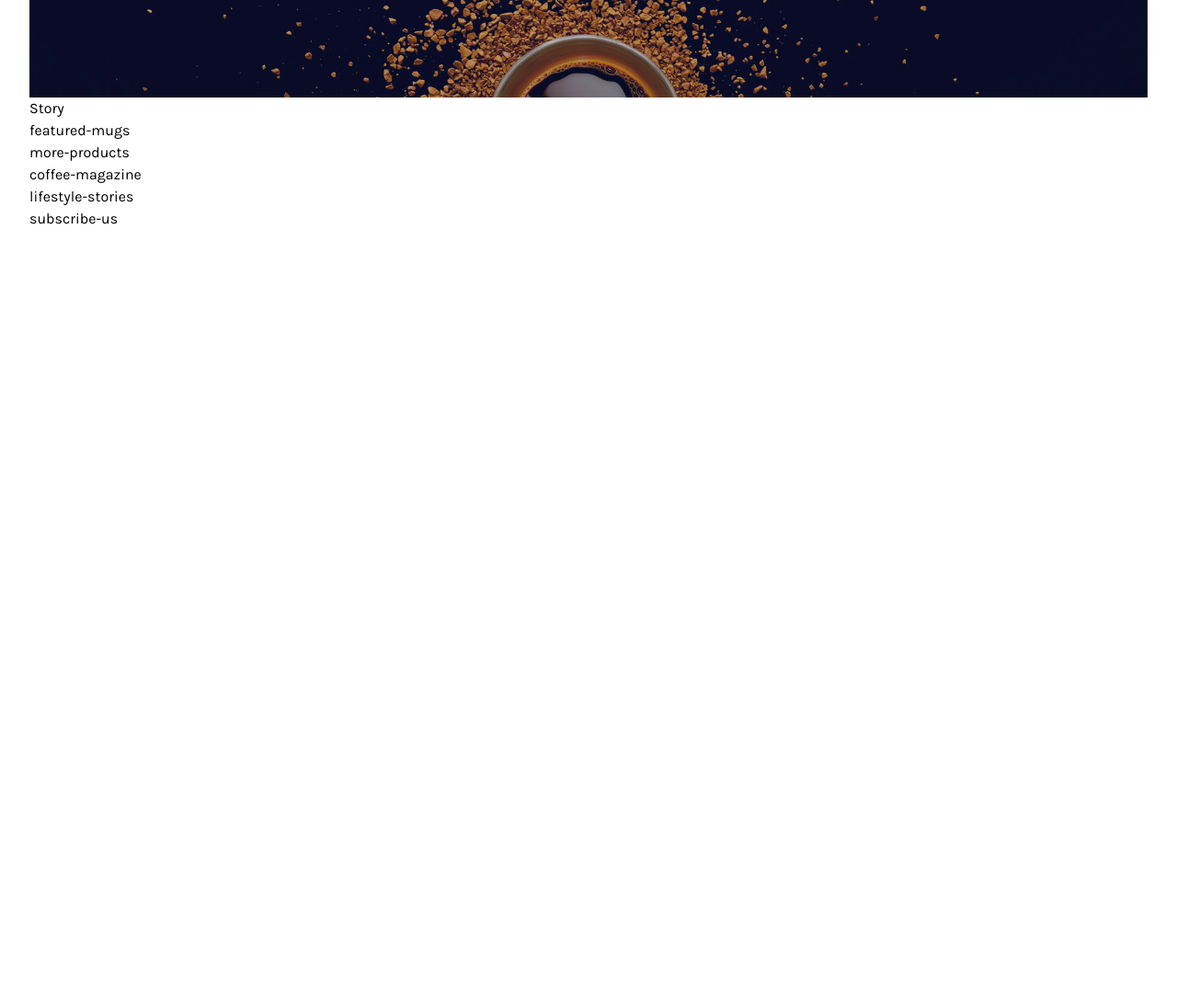
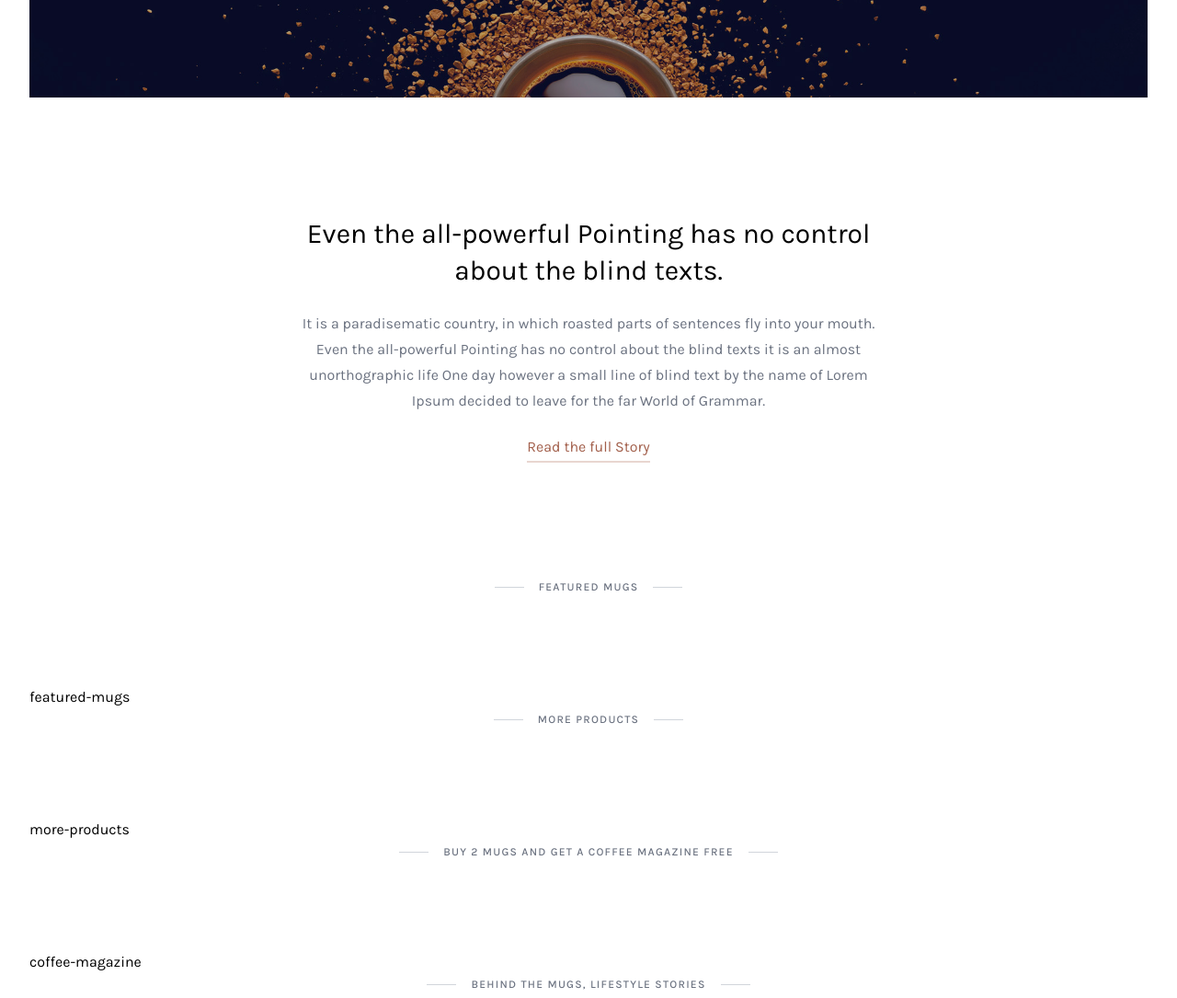
Before and after one commit to ThomasTuyen/tailwindcss-coffee-style, a website: page public/index.html in a window 1280 px wide. Shown: the part 500-1585 px from the top of the page at 92% size. Before the commit the page ends 800 px from the top, so only its background shows below. Drawn offline with Linux system fonts and the light colour scheme.

Commit message:
Add story and subheadline.

```diff
--- a/public/index.html
+++ b/public/index.html
@@ -84,21 +84,52 @@
                 </div> <!--End slider-->
 
                 <div class="story">
-                    Story
+                    <div class="w-full h-full flex justify-center items-center">
+                        <div class="px-4 sm:px-16 md:px-32 lg:px-72 py-32 text-center">
+                            <div class="text-3xl leading-10 mb-6">Even the all-powerful Pointing has no control about the blind texts.</div>
+                            <div class="text-gray-500 leading-7 mb-6">It is a paradisematic country, in which roasted parts of sentences fly into your mouth.<br/>Even the all-powerful Pointing has no control about the blind texts it is an almost unorthographic life One day however a small line of blind text by the name of Lorem Ipsum decided to leave for the far World of Grammar.</div>
+                            <div class="">
+                                <a href="#" class="text-coffee-400 hover:text-coffee-600 relative after:absolute after:-bottom-2 after:left-0 after:bg-coffee-50 hover:after:bg-coffee-200 after:h-0.5 after:w-full after:transition-all after:ease-in-out after:duration-400">Read the full Story</a>
+                            </div>
+                        </div>
+                    </div>
                 </div> <!--End story-->
 
+
+                <div class="tn-subheadline">
+                    <div class="tn-subheadline-deco-line "></div>
+                    <div class="tn-subheadline-label ">Featured Mugs</div>
+                    <div class="tn-subheadline-deco-line "></div>
+                </div>
                 <div class="featured-mugs">
                     featured-mugs
                 </div> <!--End featured-mugs-->
 
+                <div class="tn-subheadline">
+                    <div class="tn-subheadline-deco-line "></div>
+                    <div class="tn-subheadline-label ">More products</div>
+                    <div class="tn-subheadline-deco-line "></div>
+                </div>
                 <div class="more-products">
                     more-products
                 </div> <!--End more-products-->
 
+
+                <div class="tn-subheadline">
+                    <div class="tn-subheadline-deco-line "></div>
+                    <div class="tn-subheadline-label ">BUY 2 MUGS AND GET A COFFEE MAGAZINE FREE</div>
+                    <div class="tn-subheadline-deco-line "></div>
+                </div>
                 <div class="coffee-magazine">
                     coffee-magazine
                 </div> <!--End coffee-magazine-->
 
+
+                <div class="tn-subheadline">
+                    <div class="tn-subheadline-deco-line "></div>
+                    <div class="tn-subheadline-label ">BEHIND THE MUGS, LIFESTYLE STORIES</div>
+                    <div class="tn-subheadline-deco-line "></div>
+                </div>
                 <div class="lifestyle-stories">
                     lifestyle-stories
                 </div> <!--End lifestyle-stories-->
--- a/src/input.css
+++ b/src/input.css
@@ -10,7 +10,7 @@
     @apply absolute top-10 z-50 w-full bg-white text-center animate-slideDown;
 }
 .tn-top-menu-item{
-    @apply cursor-pointer py-1 hover:text-gray-800 relative after:lg:absolute after:lg:bottom-0 after:lg:left-0 after:lg:bg-light-coffee after:lg:h-0.5 after:lg:w-0 hover:after:lg:w-full after:lg:transition-all after:lg:ease-in-out after:lg:duration-300;
+    @apply cursor-pointer py-1 hover:text-gray-800 relative after:lg:absolute after:lg:bottom-0 after:lg:left-0 after:lg:bg-coffee-200 after:lg:h-0.5 after:lg:w-0 hover:after:lg:w-full after:lg:transition-all after:lg:ease-in-out after:lg:duration-300;
 }
 .tn-icon{
     @apply w-5 h-5 inline-block;
@@ -18,3 +18,15 @@
 .tn-badge-circle{
     @apply text-xs text-center rounded-full px-1.5;
 }
+
+.tn-subheadline{
+    @apply flex justify-center items-center mb-24;
+}
+
+.tn-subheadline-deco-line{
+    @apply w-8 h-px bg-gray-300;
+}
+
+.tn-subheadline-label{
+    @apply uppercase mx-4 tracking-widest text-gray-500 font-medium text-[12px] text-center;
+}
--- a/tailwind.config.js
+++ b/tailwind.config.js
@@ -6,7 +6,13 @@ module.exports = {
         Karla:['Karla','sans-serif']
       },
       colors:{
-        'light-coffee':'#C89F94'
+        'coffee':{
+          50: '#E8D6D0',
+          200: '#C89F94',
+          400: '#A25F4B',
+          600: '#744838'
+
+        },
       },
       keyframes: {
         slideDown: {
```
Also changed, not shown: public/output.css.
